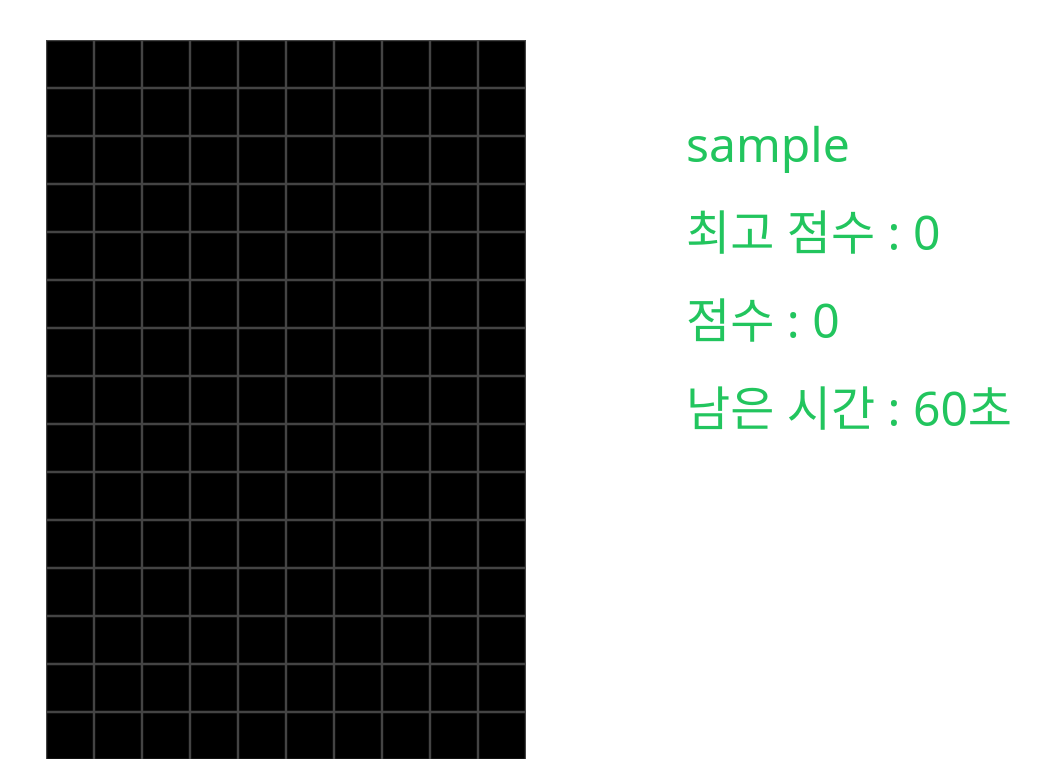
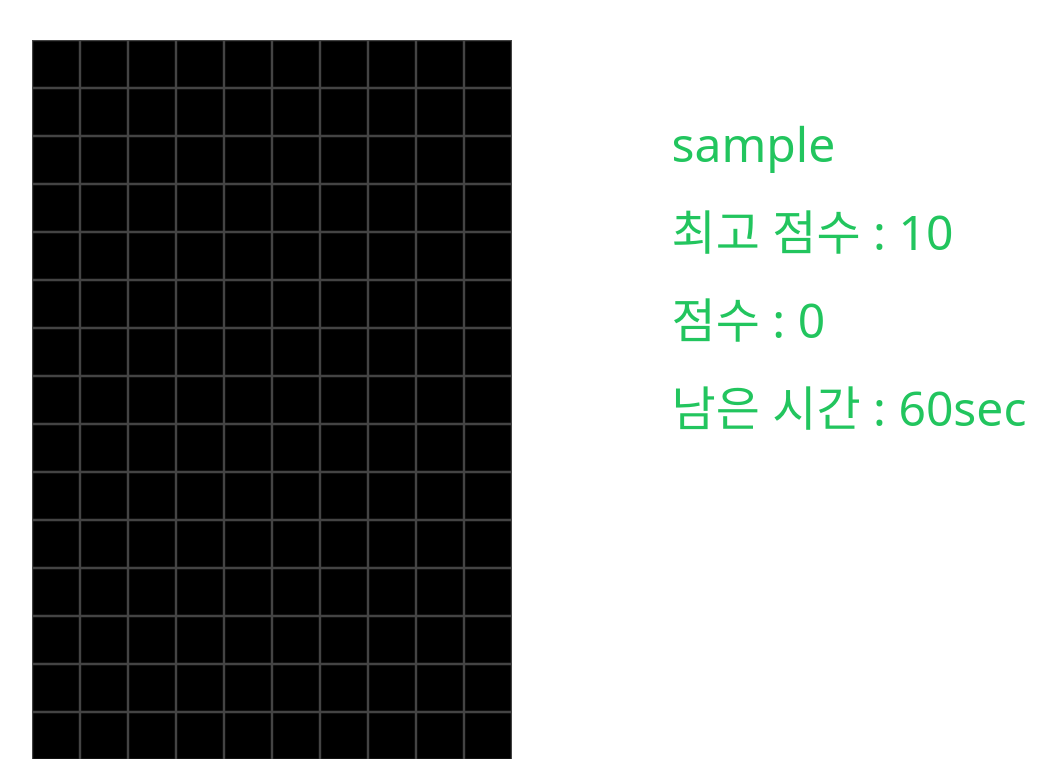
Before and after one commit to krsy0411/jungle10-tetris, a Flask app: template backend/templates/solo.html in a window 1280 px wide. Shown: the top 759 px of the page, without its empty margins (111-1167 px from the left). Run offline with Flask 3, Linux system fonts and the light colour scheme; the template is opened without the code that fills it: most values are stand-ins (such as "Sample title", 1, 10 or a date in 2020); some libraries are stand-ins or nearby versions.

```diff
--- a/backend/templates/solo.html
+++ b/backend/templates/solo.html
@@ -25,9 +25,9 @@
 			<canvas id="game-board" class="bg-black "></canvas>
 			<div class="flex flex-col justify-start text-green-500 text-5xl gap-10 mt-20">
 				<p>{{ user_name }}</p>
-				<p id="high-score">최고 점수 : 0</p>
+				<p id="high-score">최고 점수 : {{ user_high_score }}</p>
 				<p id="score">점수 : 0</p>
-				<p id="time">남은 시간 : 60초</p>
+				<p id="time">남은 시간 : 60sec</p>
 			</div>
 		</main>
 		<script>
```
